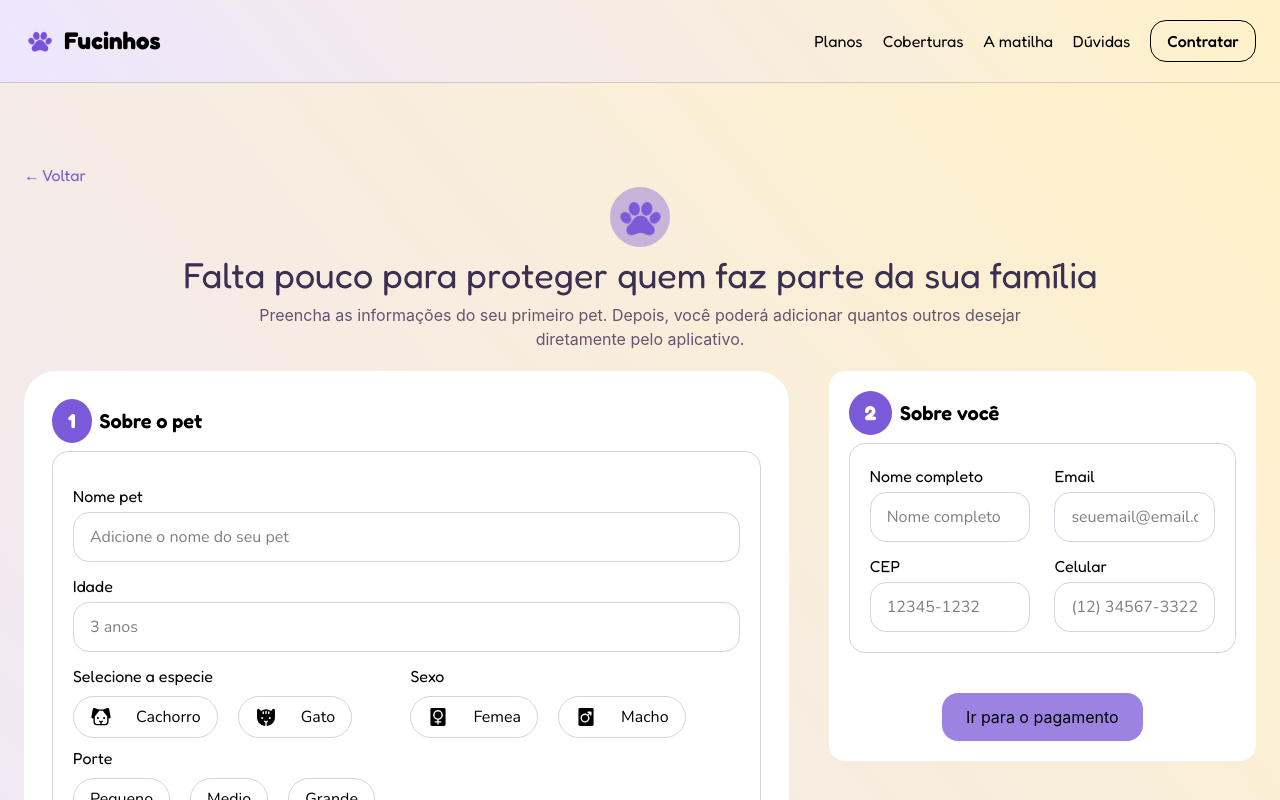
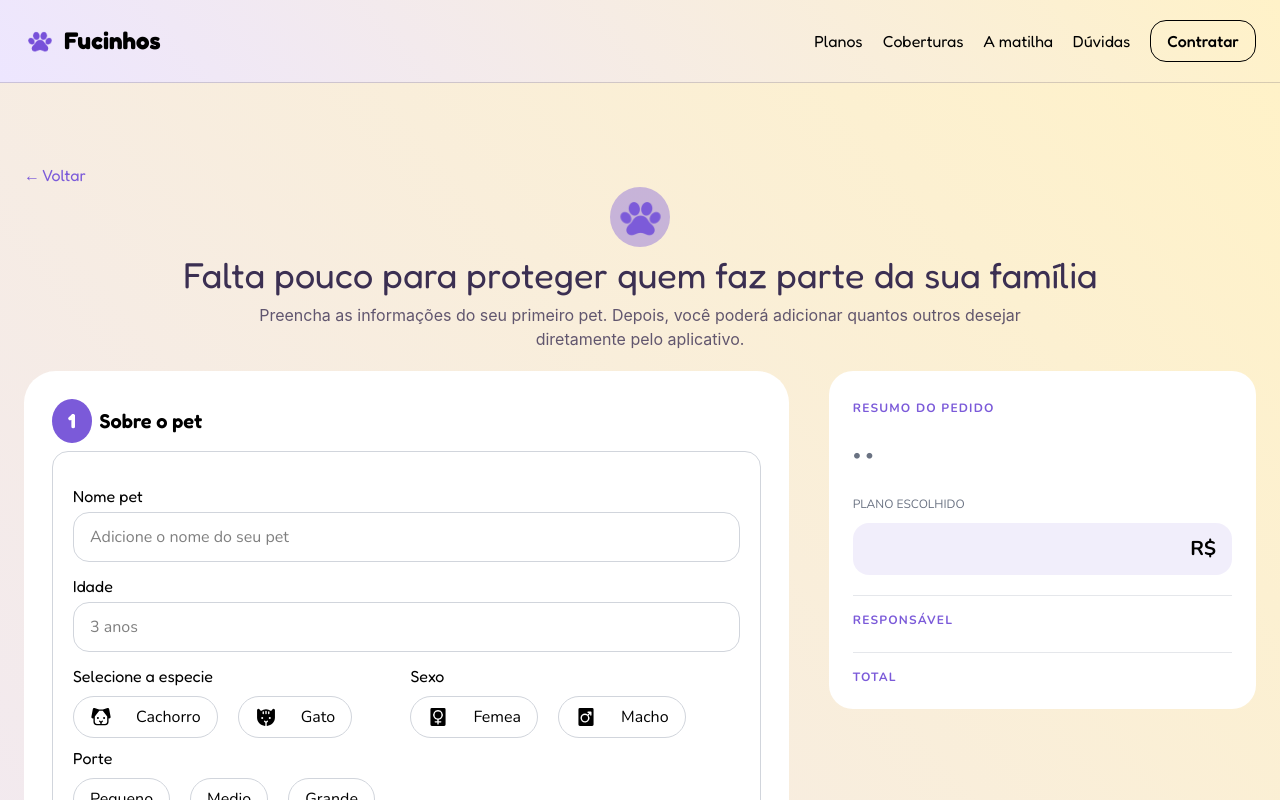
Before and after one commit to SophiAoAmaral/Fucinhos, a React (Vite) app in the folder fucinhos/: page /Fucinhos/contratar in a window 1280 px wide. Shown: the top 800 px of the page. Built offline with nearby package versions, Linux system fonts and the light colour scheme.

Commit message:
resumo do pedido

```diff
--- a/fucinhos/src/Forms/Cadastro.jsx
+++ b/fucinhos/src/Forms/Cadastro.jsx
@@ -3,6 +3,7 @@ import { Link, useNavigate } from 'react-router'
 import { Formulario } from './Formulario'
 import patinha from '../../public/assets/favicon.png'
 import { Sobre } from './Sobre'
+import { ResumoPedido } from '../components/ResumoPedido'
 export const Cadastro = () => {
     const[mensagemSalvar, setMensagemSalvar] = useState('');
     const[mensagem, setMensagem] = useState('');
@@ -37,6 +38,80 @@ export const Cadastro = () => {
 
 const [pets, setPets] = useState([petInicial]);
 
+
+function finalizarPedido(e) {
+
+    e.preventDefault();
+
+   const novosErros = {};
+
+pets.forEach((pet, index) => {
+
+    if (!pet.nome) {
+        novosErros[`nome-${index}`] = {mensagemErro};
+    }
+
+    if (!pet.idade) {
+        novosErros[`idade-${index}`] = {mensagemErro};
+    }
+
+    if (!pet.especie) {
+        novosErros[`especie-${index}`] = {mensagemErro};
+    }
+
+    if (!pet.raca) {
+        novosErros[`raca-${index}`] = {mensagemErro}
+    }
+
+    if (!pet.sexo) {
+        novosErros[`sexo-${index}`] = {mensagemErro}
+    }
+    if (!pet.plano) {
+        novosErros[`plano-${index}`] = {mensagemErro}
+    }
+    if (!pet.peso) {
+        novosErros[`peso-${index}`] = {mensagemErro}
+    }
+
+    if (!pet.porte) {
+        novosErros[`porte-${index}`] = {mensagemErro}
+    }
+
+});
+
+setErrosPet(novosErros);
+
+
+
+const novosErrosDono = {};
+
+if (!dono.nome) {
+    novosErrosDono.nome ={mensagemErro} ;
+}
+
+if (!dono.email) {
+    novosErrosDono.email = {mensagemErro};
+}
+
+if (!dono.cep) {
+    novosErrosDono.cep = {mensagemErro};
+}
+
+if (!dono.celular) {
+    novosErrosDono.celular = {mensagemErro};
+}
+
+setErrosDono(novosErrosDono);
+
+    if (Object.keys(novosErros).length > 0) {
+        return;
+    }
+
+
+
+
+}
+
    function adicionarPet() {
   setPets((prev) => [
     ...prev,
@@ -54,12 +129,23 @@ const [pets, setPets] = useState([petInicial]);
   ]);
 }
 
+
 function salvarDadosDono(e) {
   const { name, value } = e.target;
   setDono((prev) => ({
     ...prev,
     [name]: value,
   }));
+
+    if (value.trim() !== "") {
+    setErrosDono((prev) => {
+      const copia = { ...prev };
+
+      delete copia[name];
+
+      return copia;
+    });
+  }
 
 }
 function atualizarPet(index, campo, valor) {
@@ -69,6 +155,17 @@ function atualizarPet(index, campo, valor) {
     [campo]: valor,
   };
   setPets(novosPets);
+
+  if (valor.trim() !== "") {
+    setErrosPet((prev) => {
+      const copia = { ...prev };
+
+      delete copia[`${campo}-${index}`];
+
+      return copia;
+    });
+  }
+
 }
 
 function salvarPet(e, index) {
@@ -101,78 +198,6 @@ function removerPet(index) {
 };
 
 
-
-function finalizarPedido(e) {
-    e.preventDefault();
-
-   const novosErros = {};
-
-pets.forEach((pet, index) => {
-
-    if (!pet.nome) {
-        novosErros[`nome-${index}`] = {mensagemErro};
-    }
-
-    if (!pet.idade) {
-        novosErros[`idade-${index}`] = {mensagemErro};
-    }
-
-    if (!pet.especie) {
-        novosErros[`especie-${index}`] = {mensagemErro};
-    }
-
-    if (!pet.raca) {
-        novosErros[`raca-${index}`] = {mensagemErro}
-    }
-
-    if (!pet.sexo) {
-        novosErros[`sexo-${index}`] = {mensagemErro}
-    }
-    if (!pet.plano) {
-        novosErros[`plano-${index}`] = {mensagemErro}
-    }
-    if (!pet.peso) {
-        novosErros[`peso-${index}`] = {mensagemErro}
-    }
-
-});
-
-setErrosPet(novosErros);
-
-
-const novosErrosDono = {};
-
-if (!dono.nome) {
-    novosErrosDono.nome ={mensagemErro} ;
-}
-
-if (!dono.email) {
-    novosErrosDono.email = {mensagemErro};
-}
-
-if (!dono.cep) {
-    novosErrosDono.cep = {mensagemErro};
-}
-
-if (!dono.celular) {
-    novosErrosDono.celular = {mensagemErro};
-}
-
-setErrosDono(novosErrosDono);
-
-    if (Object.keys(novosErros).length > 0) {
-        return;
-    }
-
-
-    navigate("/finalizar", {
-        state: {
-            dono,
-            pets,
-        },
-    });
-}
-
   return (
     <section className="background ">
       <section className="container ">
@@ -190,6 +215,7 @@ setErrosDono(novosErrosDono);
           </p>
         </div>
         <form onSubmit={finalizarPedido} className="md:grid md:grid-cols-[auto_1fr]  auto-rows-auto  gap-10 md:items-start">
+          <div>
           <div className="bg-white p-7 rounded-4xl mb-10">
             <span className='flex  font-semibold gap-2 text-xl mb-2 font-fredoka items-center'><span className='py-2 px-4 rounded-[100%] text-white font-bold bg-roxo'>1</span>Sobre o pet</span>
             {pets.map((pet, index) => (
@@ -206,14 +232,19 @@ setErrosDono(novosErrosDono);
             ))}
              <span className="text-green-500">{mensagem}</span>
             <button onClick={adicionarPet} type='button' className='m-auto block cursor-pointer py-3 px-4 bg-roxo/75 hover:bg-roxo-escuro hover:text-white transition rounded-2xl'>Adicionar outro pet</button>
+          </div>
+          <article className=' bg-white p-5 rounded-2xl flex flex-col  mb-10'>
+              <span className='flex  font-semibold gap-2 text-xl mb-2 font-fredoka items-center'><span className='py-2 px-4 rounded-[100%] text-white font-bold bg-roxo'>2</span>Sobre você</span>
+              <Sobre dono={dono} salvarDadosDono={salvarDadosDono} erros={errosDono}/>
+
+            </article>
+            </div>
+
+            <div className=' top-6 self-start'>
+              <ResumoPedido pets={pets} dono={dono}/>
+            </div>
 
 
-          </div>
-          <article className=' bg-white p-5 rounded-2xl flex flex-col'>
-              <span className='flex  font-semibold gap-2 text-xl mb-2 font-fredoka items-center'><span className='py-2 px-4 rounded-[100%] text-white font-bold bg-roxo'>2</span>Sobre você</span>
-              <Sobre dono={dono} salvarDadosDono={salvarDadosDono} erros={errosDono}/>
-               <button type='submit' className='self-center inline-block py-3 px-6 bg-roxo/75 rounded-2xl cursor-pointer hover:bg-roxo-escuro hover:text-white transition'>Ir para o pagamento</button>
-            </article>
         </form>
       </section>
     </section>
--- a/fucinhos/src/Forms/Formulario.jsx
+++ b/fucinhos/src/Forms/Formulario.jsx
@@ -3,6 +3,7 @@ import { Input } from './Input'
 import { OptionsSelector } from './OptionsSelector'
 import { PiDogFill, PiCatFill, PiGenderMaleFill, PiGenderFemaleFill, } from "react-icons/pi";
 import { UploadImage } from './UploadImage';
+import {planosobj} from '../obj/Planoskbj';
 
 export const Formulario = ({pet, index, atualizarPet, removerPet, mensagemSalvar, erros}) =>
     {
@@ -81,26 +82,7 @@ export const Formulario = ({pet, index, atualizarPet, removerPet, mensagemSalvar
   label="Plano"
   value={pet.plano}
   erro={erros[`plano-${index}`]}
-        options={[
-          {
-            value: "Petisco",
-            icon: "",
-            label: "Petisco",
-            description: "R$ 49,00/mês",
-          },
-          {
-            value: "Patinha",
-            icon: "",
-            label: "Patinha",
-            description: "R$ 89,90/mês",
-          },
-          {
-            value: "Xodó",
-            icon: "",
-            label: "Xodo",
-            description: "R$ 149,00/mês",
-          },
-        ]}
+  options={planosobj}
   onChange={(valor) => atualizarPet(index, "plano", valor)}
 />
       <div className="md:grid grid-cols-2 gap-3">
--- a/fucinhos/src/Forms/OptionsSelector.jsx
+++ b/fucinhos/src/Forms/OptionsSelector.jsx
@@ -10,14 +10,16 @@ export const OptionsSelector = ({label, options, value, onChange, erro}) => {
             type="button"
             key={option.value}
             onClick={() => onChange(option.value)}
-            className={` ${value === option.value ? "bg-roxo/35 border border-roxo text-roxo-escuro/90" : "bg-white text-black border border-gray-300"} flex items-center font-nunito px-4 py-2 rounded-4xl gap-3 md:gap-6`}
+            className={` ${value === option.value ? "bg-roxo/35 border border-roxo text-roxo-escuro/90" : "bg-white text-black border"} flex items-center font-nunito px-4 py-2 rounded-4xl gap-3 md:gap-6 ${erro ? 'border-red-400' : 'border-gray-300'}`}
           >
             {option.icon && option.icon}
             {option.value}
             {option.description && <span>{option.description}</span>}
           </button>
         ))}
+
       </div>
+      {erro && (<span className='text-red-500 text-sm font-nunito font-semibold'>Selecione um campo</span>)}
     </div>
   );
 }
--- /dev/null
+++ b/fucinhos/src/components/ResumoPedido.jsx
@@ -0,0 +1,91 @@
+import React from 'react'
+import { planosobj } from '../obj/Planoskbj';
+export const ResumoPedido = ({pets, dono}) => {
+
+  return (
+    <div className="bg-white rounded-3xl p-6 top-6 font-nunito">
+
+    <span className="uppercase text-xs font-bold tracking-widest text-roxo">
+        Resumo do pedido
+    </span>
+
+    {pets.map((pet, index) => {
+
+        const plano = planosobj.find(
+            p => p.value === pet.plano
+        );
+
+        return (
+
+            <div
+                key={index}
+                className="mt-6 border-b border-gray-200 pb-5"
+            >
+
+                <div className="flex gap-4 items-center">
+
+                    {pet.foto && (
+                        <img
+                            src={URL.createObjectURL(pet.foto)}
+                            className="w-18 h-18 rounded-full object-cover"
+                        />
+                    )}
+
+                    <div>
+
+                        <h2 className="font-fredoka text-2xl">
+                            {pet.nome}
+                        </h2>
+
+                        <p className="text-gray-500">
+                            {pet.especie} • {pet.sexo} • {pet.idade}
+                        </p>
+
+                    </div>
+
+                </div>
+
+                <div className="mt-6 border-b border-gray-200 pb-5">
+
+                    <span className="text-xs uppercase text-gray-500">
+                        Plano escolhido
+                    </span>
+
+                    <div className="flex justify-between items-center mt-2 bg-roxo/10 rounded-2xl px-4 py-3 ">
+
+                        <span className="font-semibold">
+                            {plano?.label}
+                        </span>
+
+                        <span className="font-bold text-xl">
+                            R$ {plano?.preco.toFixed(2)}
+                        </span>
+
+                    </div>
+
+
+
+                </div>
+
+                 <div>
+                     <span className="uppercase text-xs font-bold tracking-widest text-roxo block mt-4">Responsável</span>
+                        <div>
+                            <h1 className='font-fredoka text-xl mt-1'>{dono.nome}</h1>
+                            <p>{dono.email}</p>
+                        </div>
+                 </div>
+
+
+
+            </div>
+
+
+
+
+        )
+
+    })}
+                     <span className="uppercase text-xs font-bold tracking-widest text-roxo block mt-4">Total</span>
+</div>
+  )
+}
--- /dev/null
+++ b/fucinhos/src/obj/Planoskbj.jsx
@@ -0,0 +1,20 @@
+export const planosobj = [
+  {
+    value: "Petisco",
+    label: "Petisco",
+    preco: 49,
+    description: "R$ 49,00/mês",
+  },
+  {
+    value: "Patinha",
+    label: "Patinha",
+    preco: 89.9,
+    description: "R$ 89,90/mês",
+  },
+  {
+    value: "Xodó",
+    label: "Xodó",
+    preco: 149,
+    description: "R$ 149,00/mês",
+  },
+];
--- a/fucinhos/src/pages/Finalizar.jsx
+++ b/fucinhos/src/pages/Finalizar.jsx
@@ -5,6 +5,9 @@ export const Finalizar = () => {
     const {state} = useLocation();
     console.log(state)
   return (
-    <div>Finalizar</div>
+    <section className='container'>
+
+
+    </section>
   )
 }
```
Lines whose indentation alone changed are shown as unchanged.
